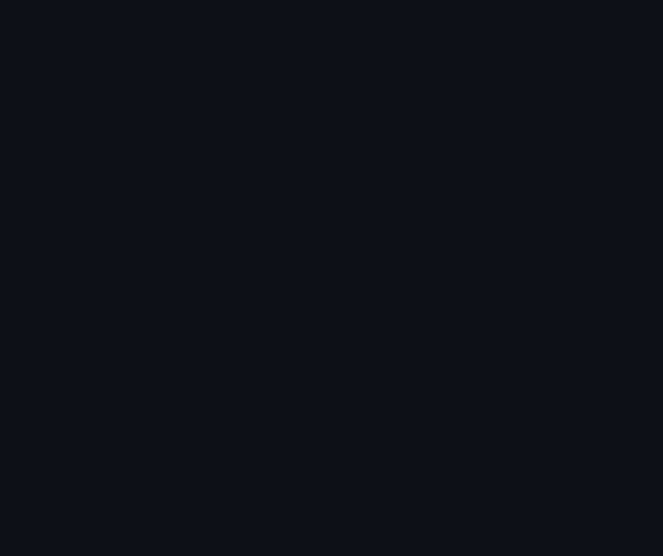
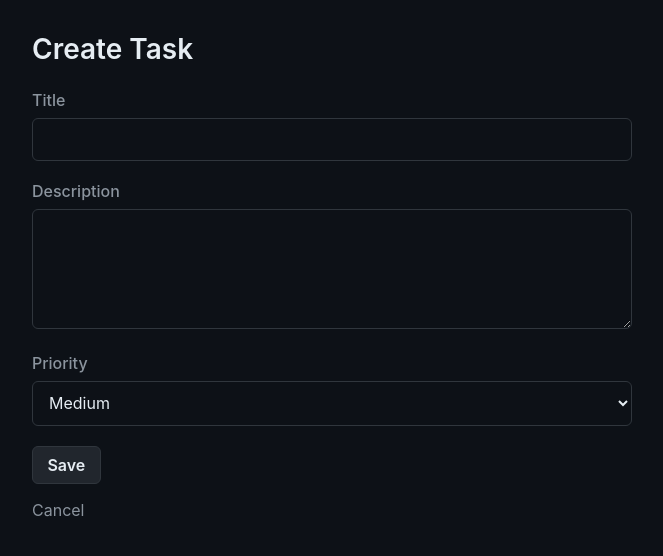
Before and after one commit to bikramiter/biks-react-playground, a React (Vite) app: page /new-task in a window 1280 px wide. Before the commit this address had no page. Shown: the top 556 px of the page, without its empty margins (58-721 px from the left). Built offline with nearby package versions, Linux system fonts and the light colour scheme.

Commit message:
feat: add task creation flow

```diff
--- a/src/App.css
+++ b/src/App.css
@@ -84,3 +84,94 @@ tbody tr:hover {
 .back-link:hover {
   text-decoration: underline;
 }
+
+.new-task-link {
+  display: inline-block;
+  margin-bottom: 1.5rem;
+  padding: 0.5rem 0.9rem;
+  border: 1px solid #30363d;
+  border-radius: 6px;
+  color: #e6edf3;
+  font-weight: 600;
+  text-decoration: none;
+}
+
+.new-task-link:hover {
+  color: #58a6ff;
+  border-color: #58a6ff;
+  text-decoration: none;
+}
+
+.cancel-link {
+  display: inline-block;
+  margin-top: 1rem;
+  color: #8b949e;
+  text-decoration: none;
+}
+
+.cancel-link:hover {
+  color: #58a6ff;
+  text-decoration: underline;
+}
+
+.task-form {
+  max-width: 600px;
+}
+
+.task-form-field {
+  margin-bottom: 1.25rem;
+}
+
+.task-form-field label {
+  display: block;
+  margin-bottom: 0.5rem;
+  color: #8b949e;
+  font-weight: 500;
+}
+
+.task-form-field input,
+.task-form-field textarea,
+.task-form-field select {
+  box-sizing: border-box;
+  width: 100%;
+  padding: 0.65rem 0.75rem;
+  border: 1px solid #30363d;
+  border-radius: 6px;
+  background: #0d1117;
+  color: #e6edf3;
+  font: inherit;
+}
+
+.task-form-field textarea {
+  min-height: 120px;
+  resize: vertical;
+}
+
+.task-form-field input:focus,
+.task-form-field textarea:focus,
+.task-form-field select:focus {
+  outline: 2px solid #58a6ff;
+  outline-offset: 1px;
+}
+
+.task-form-actions {
+  display: flex;
+  gap: 0.75rem;
+  align-items: center;
+}
+
+.task-form-actions button {
+  padding: 0.5rem 0.9rem;
+  border: 1px solid #30363d;
+  border-radius: 6px;
+  background: #21262d;
+  color: #e6edf3;
+  font: inherit;
+  font-weight: 600;
+  cursor: pointer;
+}
+
+.task-form-actions button:hover {
+  border-color: #58a6ff;
+  color: #58a6ff;
+}
--- a/src/App.tsx
+++ b/src/App.tsx
@@ -1,14 +1,32 @@
 import "./App.css";
-import { tasks } from "./data/tasks";
+import { tasks as initialTasks } from "./data/tasks";
 import Tasks from "./components/Tasks";
-import { Route, Routes } from "react-router-dom";
+import { Navigate, Route, Routes } from "react-router-dom";
 import TaskDetails from "./pages/TaskDetails";
+import CreateTask from "./pages/CreateTask";
+import { useState } from "react";
+import type { Task } from "./types/task";
 
 function App() {
+  const [allTasks, setAllTasks] = useState<Task[]>(initialTasks);
+
+  function handleAddTask(newTask: Task) {
+    setAllTasks((prevTasks) => [...prevTasks, newTask]);
+  }
   return (
     <Routes>
-      <Route path="/tasks" element={<Tasks tasks={tasks} />} />
-      <Route path="/tasks/:taskId" element={<TaskDetails />} />
+      <Route index element={<Navigate to="/tasks" replace />} />
+      <Route path="/tasks" element={<Tasks tasks={allTasks} />} />
+      <Route path="/tasks/:taskId" element={<TaskDetails tasks={allTasks} />} />
+      <Route
+        path="/new-task"
+        element={
+          <CreateTask
+            onAddTask={handleAddTask}
+            nextTaskId={allTasks.length + 1}
+          />
+        }
+      />
     </Routes>
   );
 }
--- a/src/components/Tasks.tsx
+++ b/src/components/Tasks.tsx
@@ -1,3 +1,4 @@
+import { Link } from "react-router-dom";
 import type { Task } from "../types/task";
 import TaskRow from "./TaskRow";
 
@@ -9,6 +10,9 @@ export default function Tasks({ tasks }: TasksProps) {
   return (
     <>
       <h1>All Tasks</h1>
+      <Link className="new-task-link" to="/new-task">
+        + New Task
+      </Link>
       <table>
         <thead>
           <tr>
--- /dev/null
+++ b/src/pages/CreateTask.tsx
@@ -0,0 +1,91 @@
+import { useState, type ChangeEvent, type SubmitEvent } from "react";
+import { Link, useNavigate } from "react-router-dom";
+import type { Task } from "../types/task";
+
+type CreateTaskFormData = {
+  title: string;
+  description: string;
+  priority: Task["priority"];
+};
+
+type CreateTaskProps = {
+  onAddTask: (task: Task) => void;
+  nextTaskId: number;
+};
+
+export default function CreateTask({ onAddTask, nextTaskId }: CreateTaskProps) {
+  const [formData, setFormData] = useState<CreateTaskFormData>({
+    title: "",
+    description: "",
+    priority: "medium",
+  });
+  const navigate = useNavigate();
+
+  function handleSubmit(e: SubmitEvent<HTMLFormElement>) {
+    e.preventDefault();
+    onAddTask({ id: nextTaskId, ...formData, status: "new" });
+    navigate("/tasks");
+  }
+
+  function handleChange(
+    e: ChangeEvent<HTMLInputElement | HTMLTextAreaElement | HTMLSelectElement>,
+  ) {
+    const { name, value } = e.target;
+
+    setFormData((prev) => ({
+      ...prev,
+      [name]: value,
+    }));
+  }
+
+  return (
+    <>
+      <h1>Create Task</h1>
+
+      <form className="task-form" onSubmit={handleSubmit}>
+        <div className="task-form-field">
+          <label htmlFor="title">Title</label>
+          <input
+            type="text"
+            id="title"
+            name="title"
+            value={formData.title}
+            onChange={handleChange}
+          />
+        </div>
+
+        <div className="task-form-field">
+          <label htmlFor="description">Description</label>
+          <textarea
+            id="description"
+            name="description"
+            value={formData.description}
+            onChange={handleChange}
+          />
+        </div>
+
+        <div className="task-form-field">
+          <label htmlFor="priority">Priority</label>
+          <select
+            id="priority"
+            name="priority"
+            value={formData.priority}
+            onChange={handleChange}
+          >
+            <option value="low">Low</option>
+            <option value="medium">Medium</option>
+            <option value="high">High</option>
+          </select>
+        </div>
+
+        <div className="task-form-actions">
+          <button type="submit">Save</button>
+        </div>
+      </form>
+
+      <Link className="cancel-link" to="/tasks">
+        Cancel
+      </Link>
+    </>
+  );
+}
```
Also changed, not shown: src/pages/TaskDetails.tsx (+6 -2 lines).
